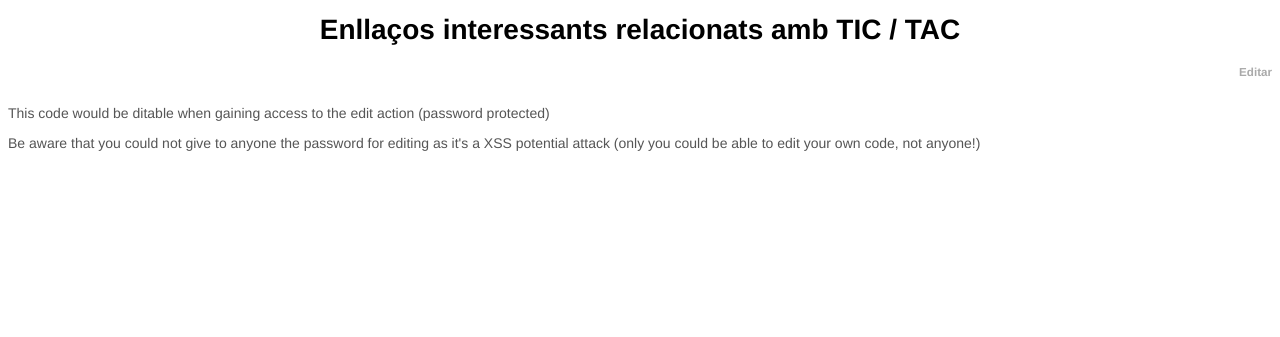
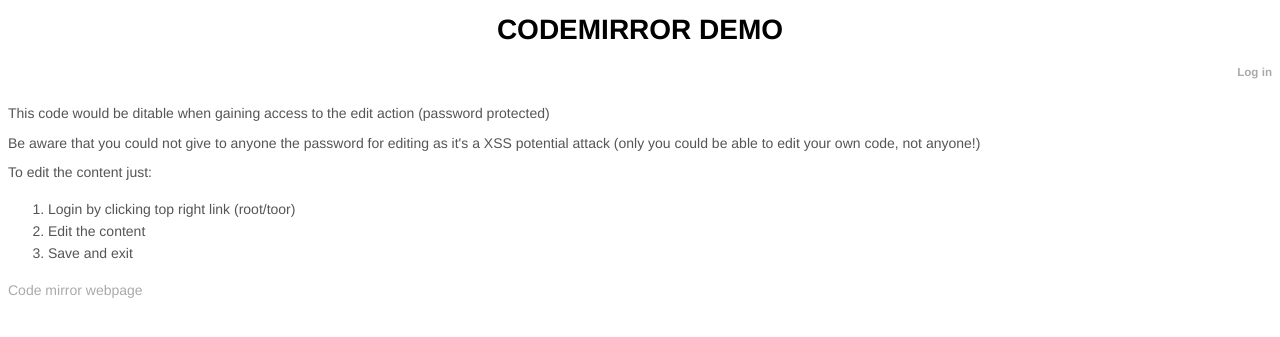
Before and after one commit to prpatel/Codemirror-example, a PHP site: page / in a window 1280 px wide. Shown: the top 337 px of the page. Run offline with PHP 8.4, Linux system fonts and the light colour scheme; some libraries are stand-ins or nearby versions.

Commit message:
Fixing more non english words :-p

```diff
--- a/element_list.php
+++ b/element_list.php
@@ -4,3 +4,11 @@
 <p>
   Be aware that you could not give to anyone the password for editing as it's a XSS potential attack (only you could be able to edit your own code, not anyone!)
 </p>
+<p>
+To edit the content just:
+<ol>
+  <li>Login by clicking top right link (root/toor)</li>
+  <li>Edit the content</li>
+  <li>Save and exit</li>
+</ol>
+</p>
--- a/index.php
+++ b/index.php
@@ -2,7 +2,7 @@
 <html>
 <head>
   <meta http-equiv="Content-Type" content="text/html; charset=utf-8" >
-  <title>Links interessants</title>
+  <title>CODE MIRROR DEMO</title>
   <script type="text/javascript" src="https://ajax.googleapis.com/ajax/libs/jquery/1.4.4/jquery.min.js" ></script>
   <link rel="stylesheet" type="text/css" href="css/estil.css">
   <style type="text/css">
@@ -56,7 +56,7 @@
 <div id="form-login">
   <form action="login.php" method="post">
     <fieldset>
-      <legend>Entra les credencials</legend>
+      <legend>Enter credentials</legend>
       <div id="form-error"></div>
       <div class="form-row1">
         <label for="user" class="required">Usuari:</label>
@@ -76,8 +76,9 @@
   </form>
 </div>
 <div id="lightbox">&nbsp;</div>
-<h1>Enllaços interessants relacionats amb TIC / TAC</h1>
-<h5 class="text-right"><a id="show-form" href="#">Editar</a></h5>
+<h1>CODEMIRROR DEMO</h1>
+<h5 class="text-right"><a id="show-form" href="#">Log in</a></h5>
 <?php require('element_list.php'); ?>
+<a href="http://codemirror.com">Code mirror webpage</a>
 </body>
 </html>
```
